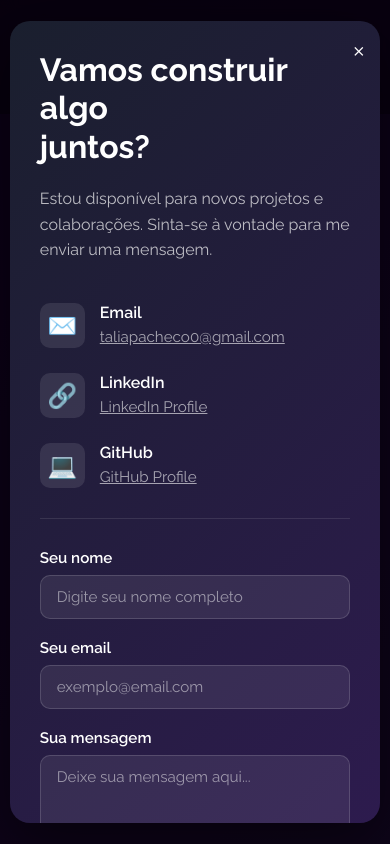
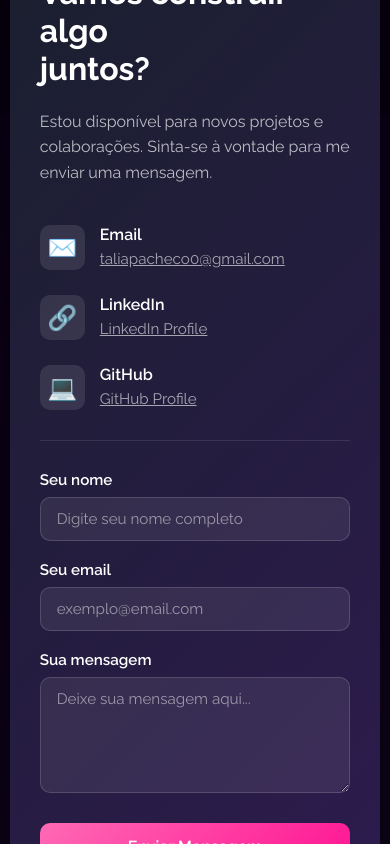
Before and after one commit to TaliaPacheco/TaliaPacheco.github.io, a React (Vite) app: page / in a window 390 px wide. Both pictures are taken after a click on the button "Fale Comigo". Shown: the top 844 px of the page. Built offline with nearby package versions, Linux system fonts and the light colour scheme.

Commit message:
Retirei o scroll de contato

```diff
--- a/src/styles/ContactModal.css
+++ b/src/styles/ContactModal.css
@@ -27,8 +27,6 @@
   padding: 0;
   max-width: 900px;
   width: 90%;
-  max-height: 90vh;
-  overflow-y: auto;
   box-shadow: 0 20px 60px rgba(0, 0, 0, 0.5);
   position: relative;
   animation: slideUp 0.4s ease-out;
@@ -192,7 +190,6 @@
 @media (max-width: 768px) {
   .contact-modal {
     width: 95%;
-    max-height: 95vh;
   }
 
   .modal-content {
--- a/src/styles/global.css
+++ b/src/styles/global.css
@@ -1,3 +1,4 @@
+
 * {
   font-family: "Raleway", sans-serif;
   margin: 0;
```
